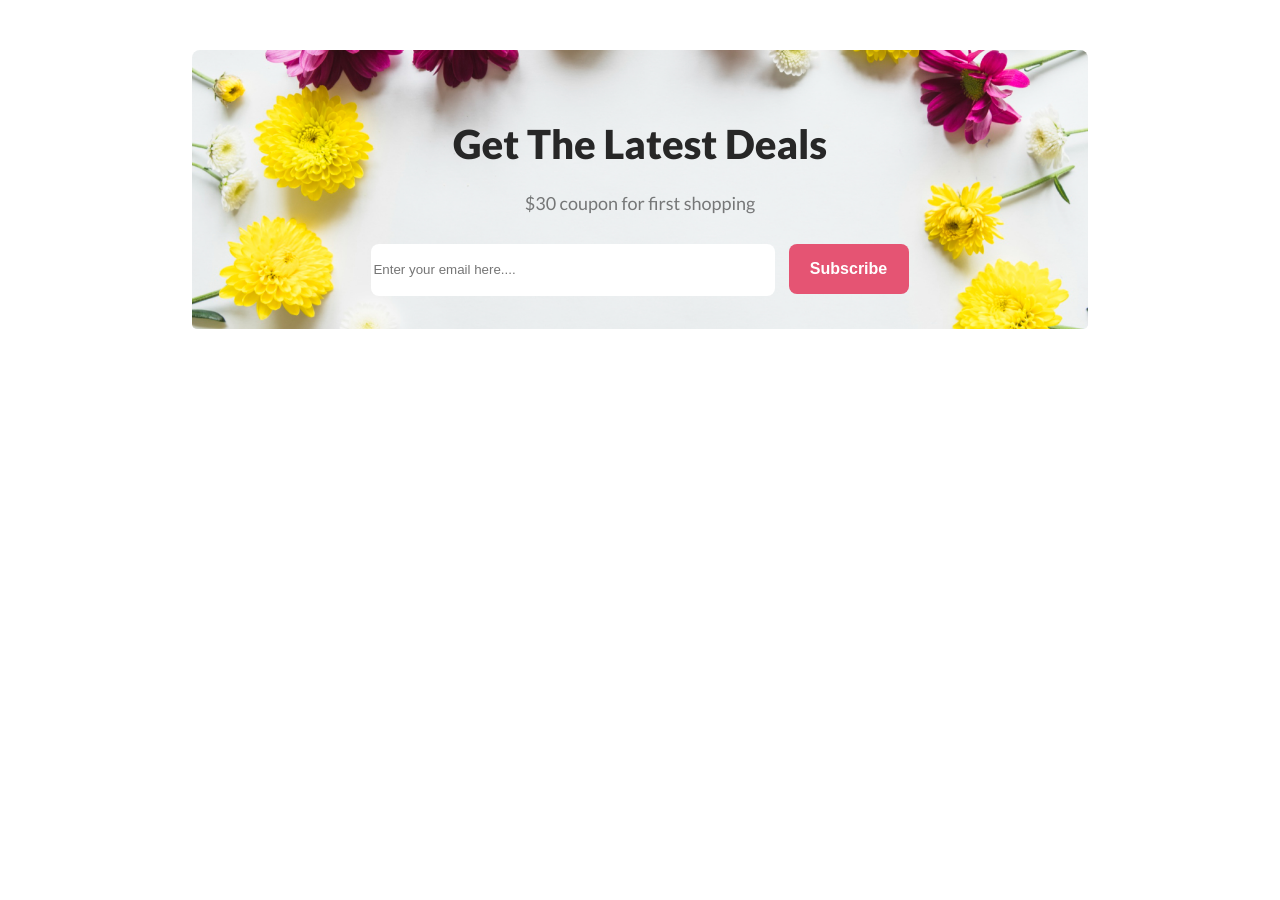
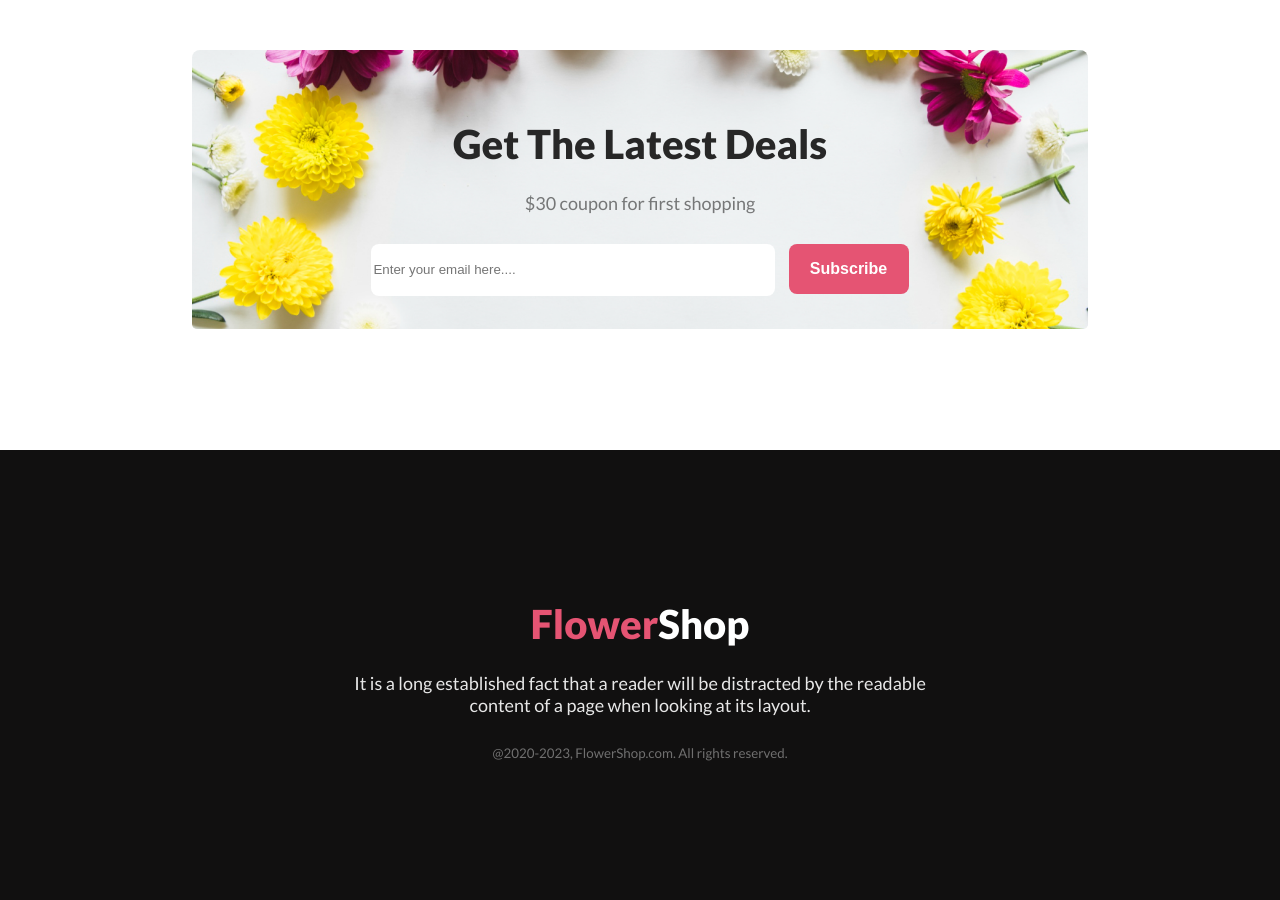
Before and after one commit to sayed025/assignment-1, a plain HTML site: page index.html in a window 1280 px wide. Shown: the part 3003-3903 px from the top of the page. Before the commit the page ends 3453 px from the top, so only its background shows below. Drawn offline with Linux system fonts and the light colour scheme.

Commit message:
added footer section

```diff
--- a/index.html
+++ b/index.html
@@ -12,7 +12,7 @@
 </head>
 
 <body>
-    <header class="header">
+    <header>
         <div class="header-left">
             <h3 class="header-title">
                 Let's make beautiful flowers a part of your life.
@@ -107,6 +107,19 @@
             </div>
         </section>
     </main>
+    <footer>
+        <div class="footer-container">
+            <h3 class="footer-title"><span style="color: #E55473;">Flower</span>Shop</h3>
+            <p class="footer-description">
+                It is a long established fact that a reader will be distracted by the readable <br> content of a page
+                when
+                looking at its layout.
+            </p>
+            <p class="footer-copyright">
+                <small> @2020-2023, FlowerShop.com. All rights reserved.</small>
+            </p>
+        </div>
+    </footer>
 </body>
 
 </html>
--- a/styles/styles.css
+++ b/styles/styles.css
@@ -6,7 +6,7 @@ body {
 }
 
 /* header section styles */
-.header {
+header {
     display: flex;
     justify-content: space-around;
     background: rgba(229, 84, 115, 0.10);
@@ -188,9 +188,10 @@ body {
     background-size: contain;
 }
 
-.latest-info{
+.latest-info {
     margin-top: -80px;
 }
+
 .latest-contact {
     text-align: center;
     margin-top: -50px;
@@ -204,3 +205,42 @@ body {
     margin-right: 10px;
     border: none;
 }
+
+
+/* footer section */
+
+footer {
+    background-color: #111010;
+    height: 450px;
+    display: flex;
+    justify-content: space-around;
+}
+
+.footer-container{
+    text-align: center;
+}
+
+.footer-title {
+    color: white;
+    text-align: center;
+    font-size: 40px;
+    font-weight: 900;
+    margin-top: 150px;
+    margin-bottom: 0;
+}
+
+.footer-description {
+    color: rgba(255, 255, 255, 0.90);
+    font-size: 18px;
+    font-weight: 400;
+    margin-top: 24px;
+    margin-bottom: 50px;
+    text-align: center;
+}
+
+.footer-copyright {
+    color: rgba(255, 255, 255, 0.40);
+    text-align: center;
+    margin-top: -24px;
+    text-align: center;
+}
```
